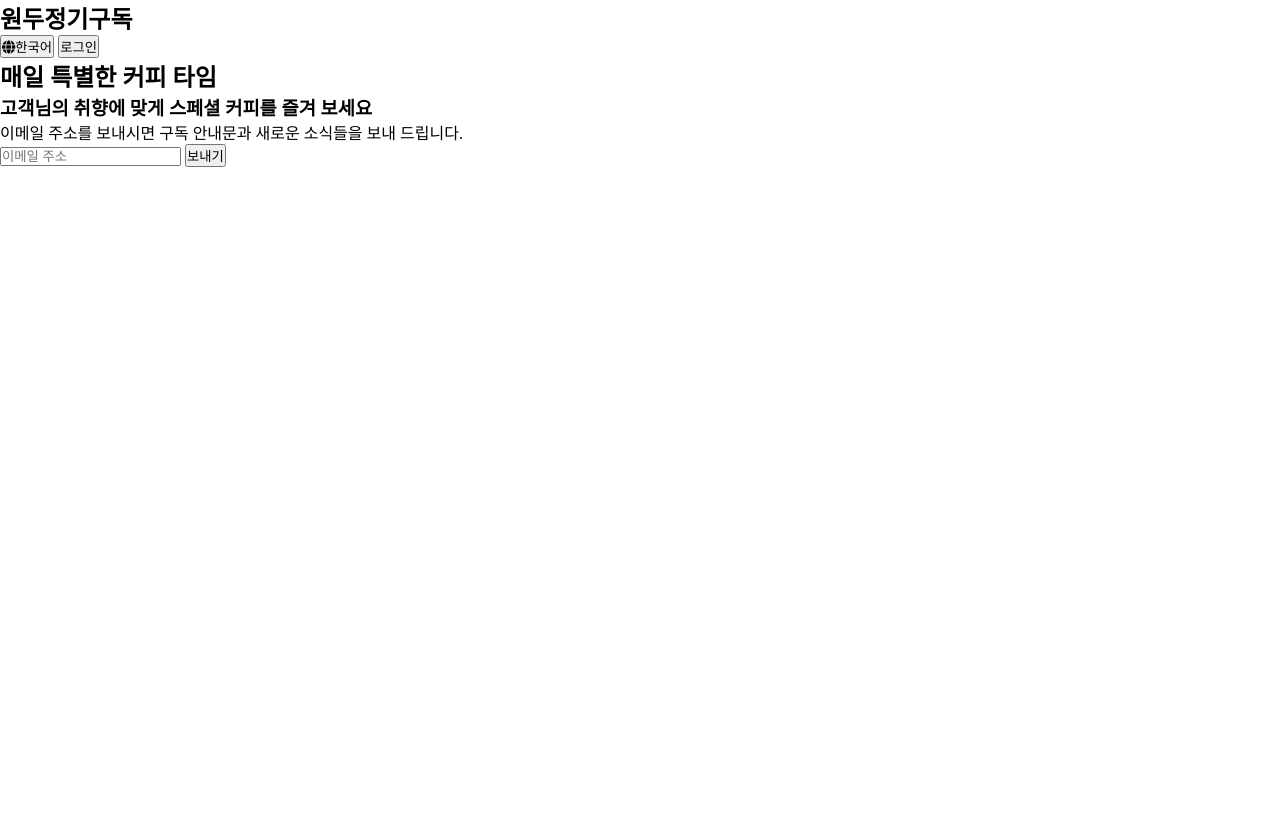
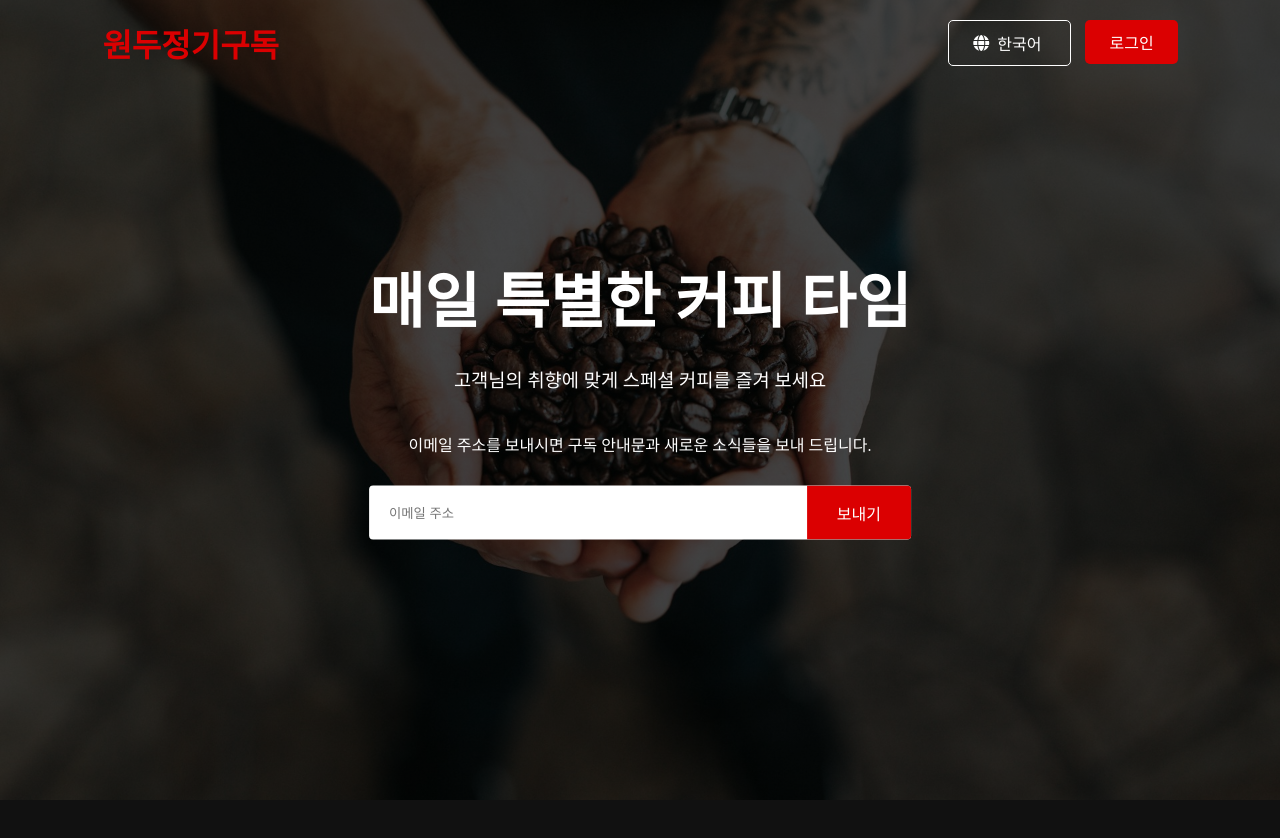
Before and after one commit to Hyejineeeda/ncamp_netplix, a plain HTML site: page index.html in a window 1280 px wide. Before the commit the page ends 800 px from the top, so only its background shows below. Drawn offline with Linux system fonts and the light colour scheme; files that its build step writes are made by us from their sources.

Commit message:
헤더 css 추가

```diff
--- a/Project/style.css
+++ b/Project/style.css
@@ -1,9 +1,146 @@
-/* CSS 리셋 */
 * {
-    margin: 0;
-    padding: 0;
-    box-sizing: border-box;
+  margin: 0;
+  padding: 0;
+  box-sizing: border-box;
+}
+
+/* ---- 전체 적용 ---- */
+body {
+  background-color: #111;
+  color: #fff;
+}
+section{
+  padding: 40px 10%;
+}
+section h2{
+  font-size: 36px;
+  margin-bottom: 20px;
+}
+section h3{
+  font-size: 30px;
+  font-weight: 600;
+  margin-bottom: 20px;
+}
+
+/*--- 헤더 영역 ---*/
+header {
+  width: 100%;
+  height: 100vh;
+  background: linear-gradient(rgba(0, 0, 0, 0.7), rgba(0, 0, 0, 0.7)),
+  url(header-bg.jpg) center no-repeat;
+  background-size: cover;
+  padding: 10px 8%;
+  position: relative;
+
+}
+nav {
+  display: flex;
+  justify-content: space-between;
+  align-items: center;
+  padding: 10px 0;
+}
+nav .logo {
+font-size:32px;  /* 글자 크기 */
+color: #db0001;  /* 글자색 */
+cursor: pointer;  /* 커서 포인터 */
+}
+nav button {
+border: 0;  /* 테두리 없음 */
+outline: 0;  /* 아웃라인 없음 */
+border-radius: 5px;  /* 테두리 반경 */
+background-color: #db0001;  /* 배경색 */
+color: #fff;  /* 글자색 */
+padding: 10px 24px;  /* 안쪽 여백 */
+margin-left: 10px;  /* 왼쪽 마진 */
+font-size: 16px;  /* 글자 크기 */
+cursor: pointer;    /* 커서 포인터 */
+}
+.lang{
+  display: inline-flex;  /* 인라인 플렉스 박스 레이아웃 사용 */
+  align-items: center;  /* 세로 정렬 */
+  border: 1px solid #fff;  /* 테두리 */
+  background-color: transparent;   /* 배경색 투명 */
+
+}
+.lang i:nth-child(1){
+  margin-right: 8px;
+}
+
+.lang i:nth-child(2){
+  margin-left: 5px;
+}
+
+.header-content {
+  position: absolute;  /* 절대 위치 */
+  left: 50%;  /* 왼쪽에서 50% */
+  top: 50%;  /* 위에서 50% */
+  transform: translate(-50%, -50%); /* 수직, 수평 가운데 정렬 */
+  text-align: center;
+}
+.header-content h2 {
+  font-size: 60px;  /* 글자 크기 */
+  line-height: 1.4;  /* 줄 높이 */
+  font-weight: 600;  /* 글자 굵기 */
+  max-width: 650px;  /* 최대 너비 */
+  margin-bottom: 20px;  /* 하단 마진 */
+}
+.header-content h3 {
+  font-weight: 400;  /* 글자 굵기 */
+  margin-bottom: 40px;  /* 하단 마진 */
+}
+
+.add-email{
+  background-color: #fff;
+  border-radius: 4px;
+  margin-top: 30px;
+  display: flex;
+  align-items: center;
+  overflow: hidden;
+}
+.add-email input{
+  border:0;
+  outline:0;
+  flex:1;
+  margin-left:20px;
+}
+.add-email button{
+  border:0;
+  background-color: #db0001;
+  color: #fff;
+  font-size: 16px;
+  padding: 15px 30px;
+  cursor:pointer
+
+}
+
+/*--- 반응형 (헤더)--- */
+@media only screen and (max-width: 768px){
+  .logo{
+      font-size: 20px;
   }
+  nav button{
+      padding: 5px 10px;
+  }
+  .lang{
+      padding: 4px 8px;
+  }
+  .header-content{
+      width: 90%;
+  }
+
+  .header-content h2{
+      font-size: 48px;
+      line-height: 50px;
+  }
+  .header-content h3{
+      font-size: 20px;
+
+  }
+  .add-email button{
+      font-size: 12px;
+      padding: 10px 15px;
+  }
+}
 
 
   /* ----- FAQ 영역 ----- */
```
